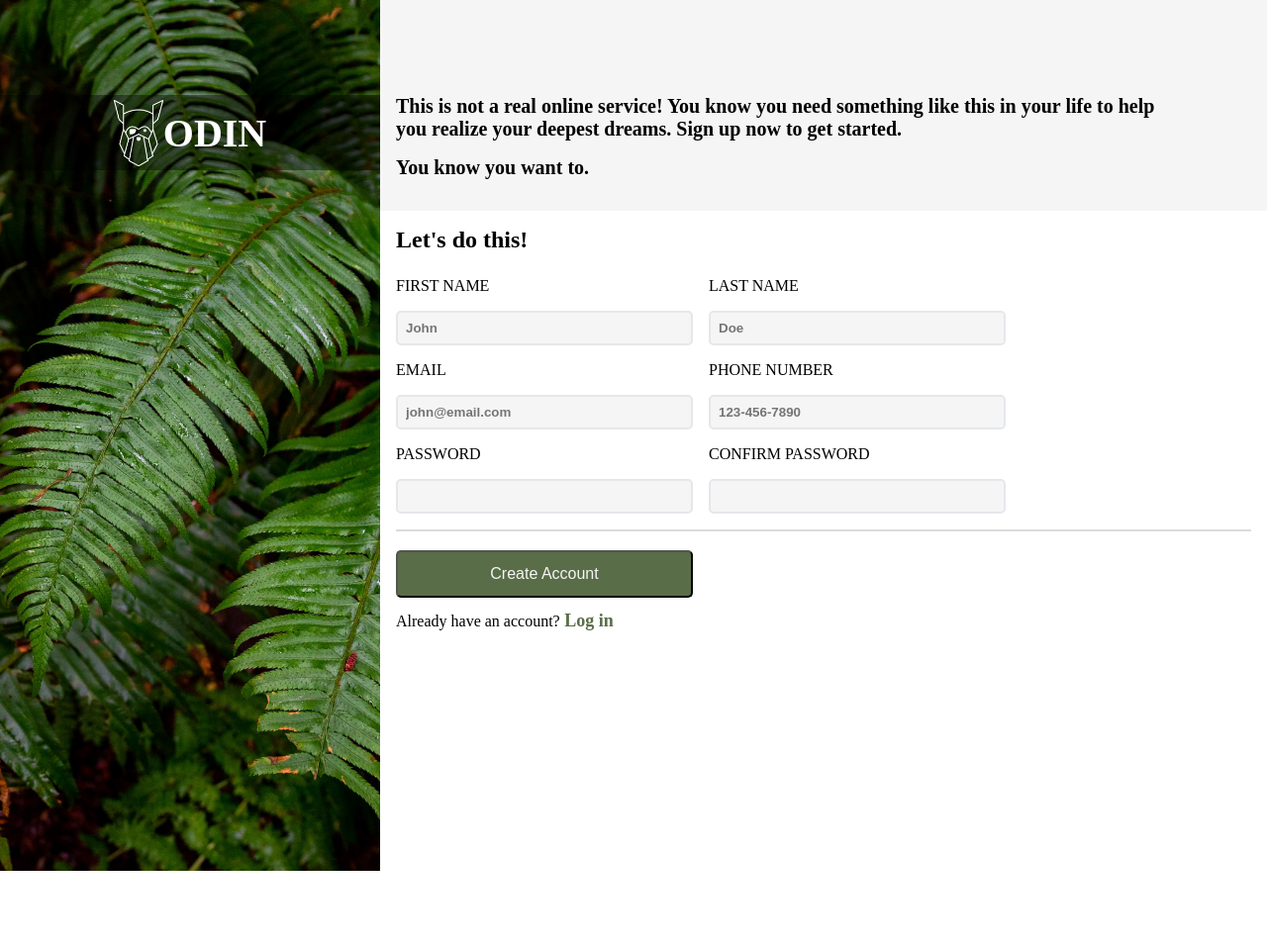
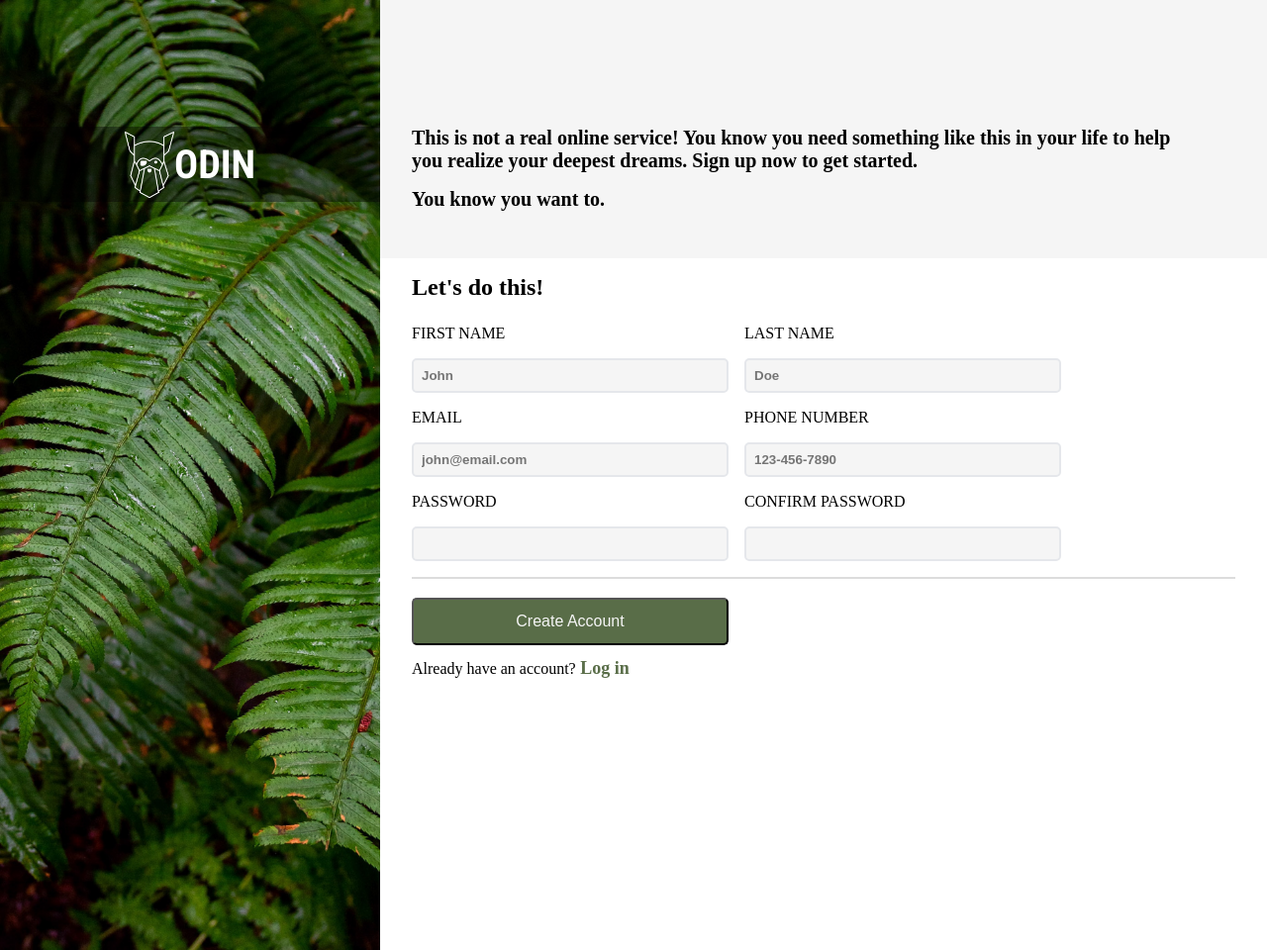
Before and after one commit to Rajasekhar342/sign-up-form, a plain HTML site: page index.html in a window 1280 px wide. Shown: the whole page at 99% size. Before the commit the page ends 880 px from the top, so only its background shows below. Drawn offline with Linux system fonts and the light colour scheme.

Commit message:
add changes

```diff
--- a/index.html
+++ b/index.html
@@ -6,6 +6,7 @@
     <meta name="viewport" content="width=device-width, initial-scale=1.0" />
     <title>sign-up-form</title>
     <link rel="stylesheet" href="styles.css" />
+    <script src="script.js" defer></script>
   </head>
   <body>
     <hero class="hero">
@@ -38,6 +39,7 @@
               name="firstname"
               id="firstname"
               placeholder="John"
+              required
             />
           </div>
           <div class="form-element">
@@ -47,6 +49,7 @@
               name="lastname"
               id="lastname"
               placeholder="Doe"
+              required
             />
           </div>
           <div class="form-element">
@@ -56,6 +59,7 @@
               name="email"
               id="email"
               placeholder="john@email.com"
+              required
             />
           </div>
           <div class="form-element">
@@ -64,13 +68,18 @@
               type="tel"
               name="phone"
               id="phone"
-              pattern="555-555-5555"
               placeholder="123-456-7890"
             />
           </div>
           <div class="form-element">
             <label for="password">PASSWORD</label>
-            <input type="password" name="password" id="password" />
+            <input
+              type="password"
+              name="password"
+              id="password"
+              required
+              class="error pass"
+            />
           </div>
           <div class="form-element">
             <label for="confirm-password">CONFIRM PASSWORD</label>
@@ -78,8 +87,11 @@
               type="password"
               name="confirm-password"
               id="confirm-password"
+              required
+              class="error con-pass"
             />
           </div>
+
           <div class="btn-container">
             <button class="btn" type="submit">Create Account</button>
             <p>
--- a/styles.css
+++ b/styles.css
@@ -1,3 +1,4 @@
+@import url('https://fonts.googleapis.com/css2?family=Roboto+Condensed:wght@700&display=swap');
 * {
   margin: 0;
   padding: 0;
@@ -8,7 +9,6 @@ img {
   height: auto;
 }
 body {
-  font-family: url(Norse-Bold.otf);
   min-height: 100vh;
   display: flex;
   flex-direction: column;
@@ -30,17 +30,19 @@ body {
   display: flex;
   justify-content: center;
   align-items: center;
-  top: 2.5rem;
+  top: 2.2rem;
   padding: 0.3rem;
   background: gray 0.5;
   background-color: hsla(0, 0%, 0%, 0.405);
 }
+
 .hero img {
   width: 50px;
 }
 .hero__header {
   font-size: 40px;
   color: #fff;
+  font-family: 'Roboto Condensed', sans-serif;
 }
 .main {
   width: 100%;
@@ -68,6 +70,7 @@ body {
   display: grid;
   place-content: center;
   padding: 2rem;
+  background-color: white;
 }
 .section-two__h2 {
   margin-bottom: 1rem;
@@ -78,6 +81,7 @@ body {
   flex-direction: column;
   margin-bottom: 1rem;
 }
+
 form {
   width: 90vw;
   padding: 2rem;
@@ -107,6 +111,8 @@ input:active {
   box-shadow: 0 0 0 gray;
   padding-top: 1rem;
   gap: 0.3rem;
+
+  width: 100%;
 }
 .btn {
   padding: 0.8rem;
@@ -138,20 +144,20 @@ input:active {
   }
   .hero {
     width: 30vw;
-    min-height: 110vh;
+    min-height: 120vh;
     background-repeat: no-repeat;
     background-size: cover;
     background-position: top;
   }
   .hero__logo {
-    top: 6rem;
+    top: 8rem;
   }
   .main {
     width: 70vw;
   }
   .section-one {
     text-align: start;
-    padding: 6rem 6rem 1rem 1rem;
+    padding: 8rem 6rem 2rem 2rem;
   }
   .section-two {
     display: flex;
@@ -161,7 +167,7 @@ input:active {
   }
   .section-two__h2 {
     text-align: start;
-    padding-left: 1rem;
+    padding-left: 2rem;
     margin-top: 1rem;
     margin-bottom: 1.5rem;
   }
@@ -171,7 +177,7 @@ input:active {
     flex-direction: row;
     flex-flow: wrap;
     gap: 1rem;
-    padding: 0 1rem 0 1rem;
+    padding: 0 2rem 0 2rem;
   }
   .form-element {
     display: flex;
@@ -185,7 +191,7 @@ input:active {
     font-size: 14px;
   }
   .btn-container {
-    width: 100%;
+    width: 70vw;
   }
   .btn {
     width: min(25vw, 220px);
@@ -198,7 +204,7 @@ input:active {
 }
 @media screen and (min-width: 768px) {
   .form-element {
-    width: min(30vw, 250px);
+    width: min(27vw, 250px);
   }
   label {
     font-size: 1rem;
@@ -217,9 +223,9 @@ input:active {
 }
 @media screen and (min-width: 1200px) {
   .form-element {
-    width: min(40vw, 300px);
+    width: min(40vw, 320px);
   }
   .btn {
-    width: min(40vw, 300px);
+    width: min(40vw, 320px);
   }
 }
```
